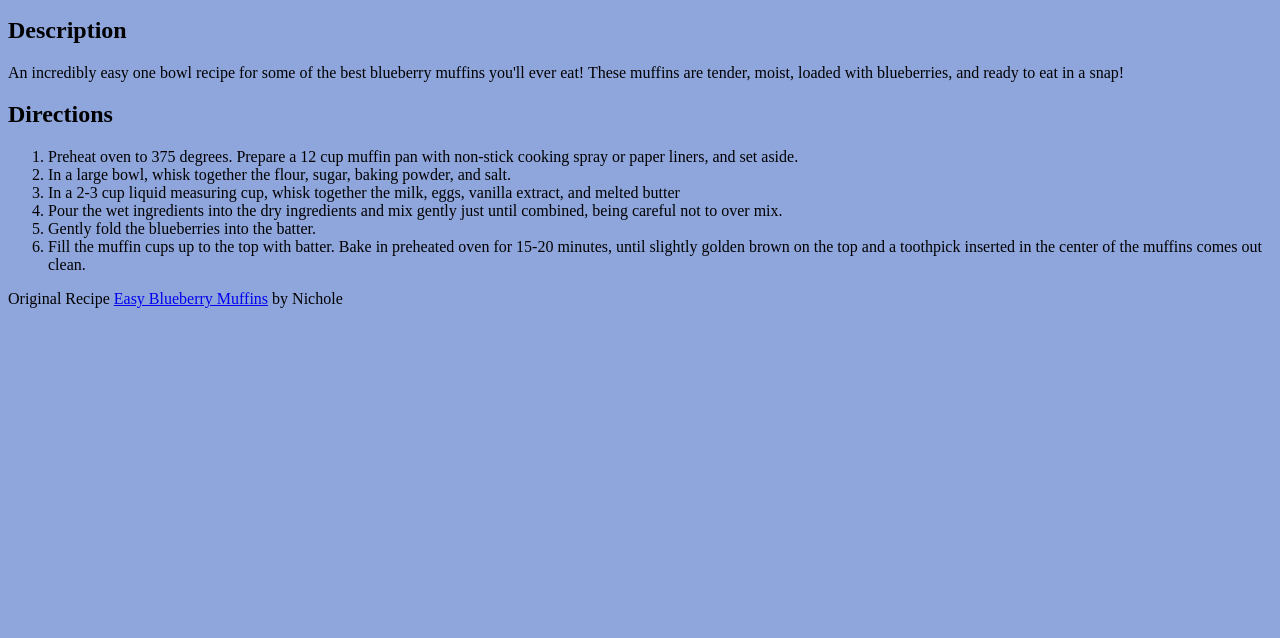
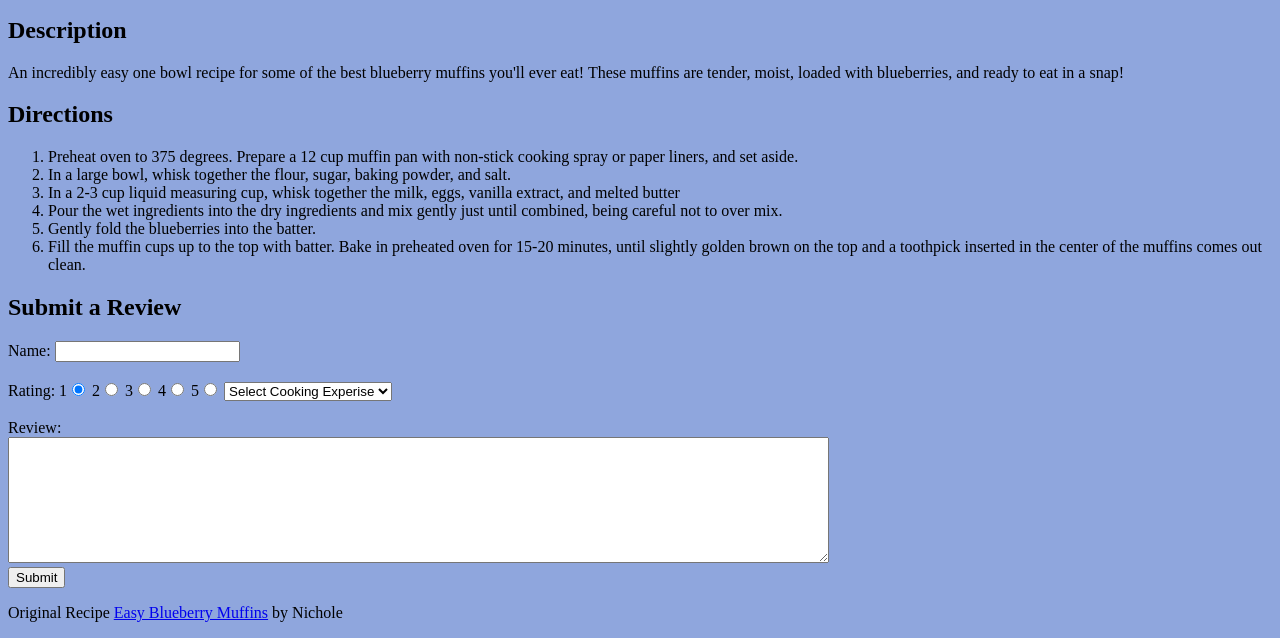
Before and after one commit to jlollis/W2D3, a plain HTML site: page docs/index.html in a window 1280 px wide. Shown: the part 484-1122 px from the top of the page. Before the commit the page ends 808 px from the top, so only its background shows below. Drawn offline with Linux system fonts and the light colour scheme.

Commit message:
add stuff

```diff
--- a/docs/index.html
+++ b/docs/index.html
@@ -2,6 +2,11 @@
 <html>
 
 <head>
+  <meta charset="UTF-8">
+  <meta name="description" content="Favorite Lollis Family Recipes">
+  <meta name="keywords" content="muffins,blueberries,blueberry,recipe,baking">
+  <meta name="author" content="Julie Lollis">
+  <meta name="viewport" content="width=device-width, initial-scale=1.0">
   <title>Favorite Lollis Family Recipes</title>
   <link rel="stylesheet" href="https://use.fontawesome.com/releases/v5.7.1/css/all.css"
     integrity="sha384-fnmOCqbTlWIlj8LyTjo7mOUStjsKC4pOpQbqyi7RrhN7udi9RwhKkMHpvLbHG9Sr" crossorigin="anonymous">
@@ -41,7 +46,8 @@
 
   <section>
     <figure>
-      <a href="https://www.youtube.com/embed/LACbVhgtx9I"><img border="0" src="blueberry-muffins.jpg" alt="blueberry muffins"></a>
+      <a href="https://www.youtube.com/embed/LACbVhgtx9I"><img border="0" src="blueberry-muffins.jpg"
+          alt="blueberry muffins"></a>
       <figcaption>
         <p>Don't these <a href="https://en.wikipedia.org/wiki/Muffin">muffins</a> look tasty?</p>
       </figcaption>
@@ -69,6 +75,38 @@
     </ol>
   </section>
 
+  <section>
+    <h2>Submit a Review</h2>
+    <form action="/reviews" method="post">
+      <label for="name">Name: </label>
+      <input type="text" name=name" id="name">
+      <br /><br />
+      <label for="rating">Rating:
+        1<input type="radio" name="rating" value="1" checked>
+        2<input type="radio" name="rating" value="2">
+        3<input type="radio" name="rating" value="3">
+        4<input type="radio" name="rating" value="4">
+        5<input type="radio" name="rating" value="5">
+        <!-- <br />
+        <br /> -->
+        <select id="expertise" name="expertise">
+          <option value="Select Cooking Expertise" disabled="true" selected="true">Select Cooking Experise</option>
+          <option value="Sometimes Cook">Sometimes Cook</option>
+          <option value="Cook Everyday">Cook Everyday</option>
+          <option value="Cooking is a Hobby">Cooking is a Hobby</option>
+          <option value="Professional Chef">Professional Chef</option>
+        </select>
+        <br />
+        <br />
+        <label>Review:
+          <br />
+          <textarea name="review" cols="100" rows="8"></textarea>
+        </label>
+        <br />
+        <input type="submit" value="Submit">
+    </form>
+  </section>
+
   <footer>
     <p> Original Recipe <a href="https://thesaltymarshmallow.com/easy-blueberry-muffins/">Easy Blueberry Muffins</a> by
       Nichole</p>
```
Also changed, not shown: 1 other file.
